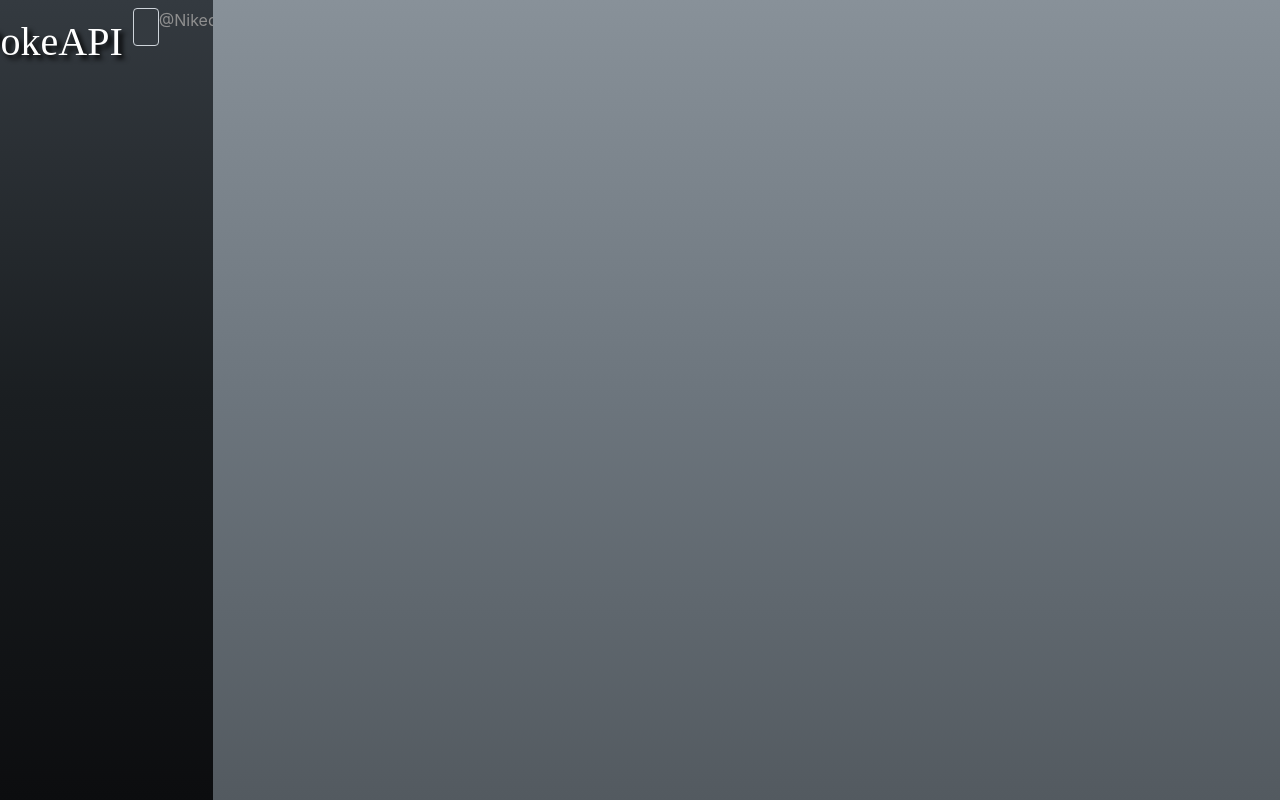
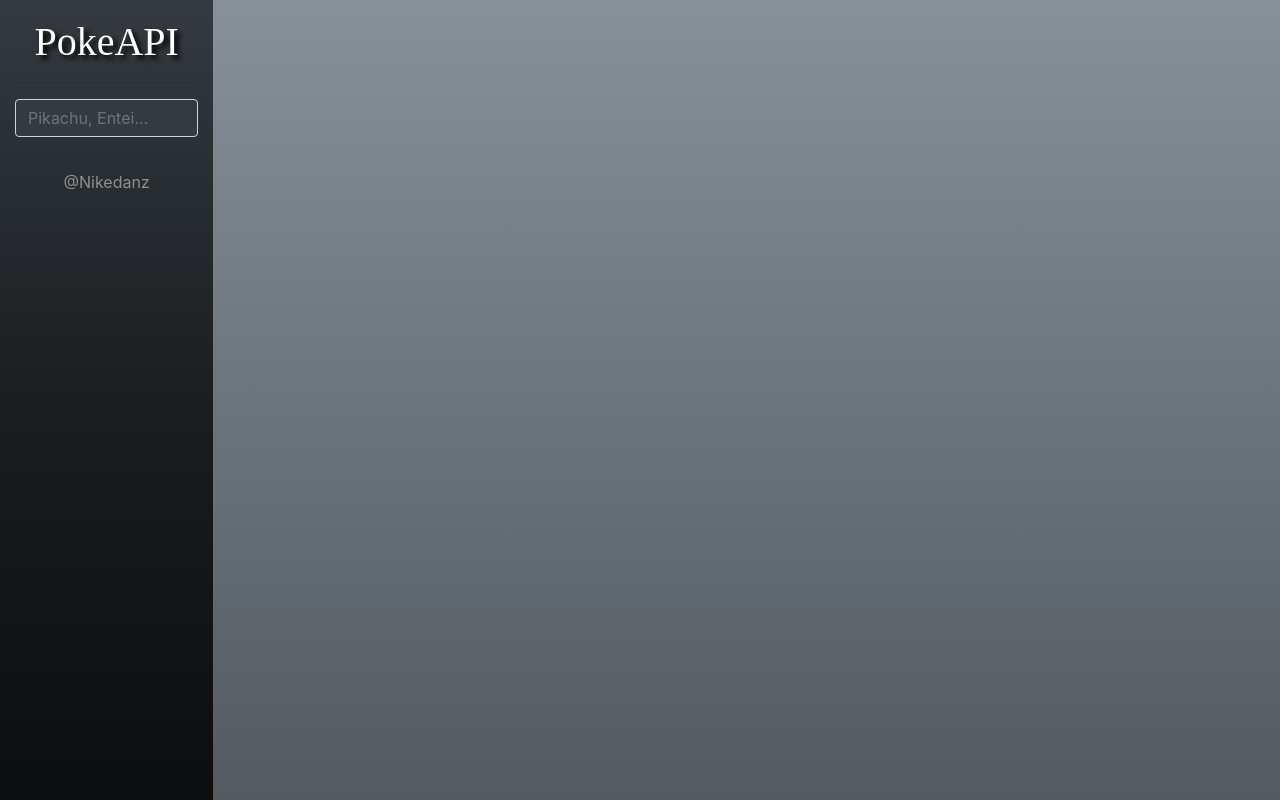
Before and after one commit to Dnel93/PokeAPI-UI, a React (Create React App) app: page / in a window 1280 px wide. Built offline with nearby package versions, Linux system fonts and the light colour scheme; no server answers; a web font is replaced by a local one.

Commit message:
fix: fixed css issue on Leftbar

```diff
--- a/src/components/Leftbar/Leftbar.css
+++ b/src/components/Leftbar/Leftbar.css
@@ -16,5 +16,5 @@
 
 .twitter-account:hover {
     text-decoration: none;
-    color: rgb(143,143,143)
+    color: rgb(143,143,143);
 }
--- a/src/components/Leftbar/Leftbar.js
+++ b/src/components/Leftbar/Leftbar.js
@@ -19,6 +19,7 @@
 
     return(
         <div className="col-2 h-100 py-2 d-flex justify-content-center fixed-top Leftbar">
+            <div>
                 <h1 className="Leftbar-Header">PokeAPI</h1>
                 <hr/>
                 <div>
@@ -31,6 +32,7 @@
                 <hr />
                 <a className="twitter-account" href="https://twitter.com/nikedanz">@Nikedanz</a>
             </div>
+        </div>
     );
 }
 
```
Lines whose indentation alone changed are shown as unchanged.
